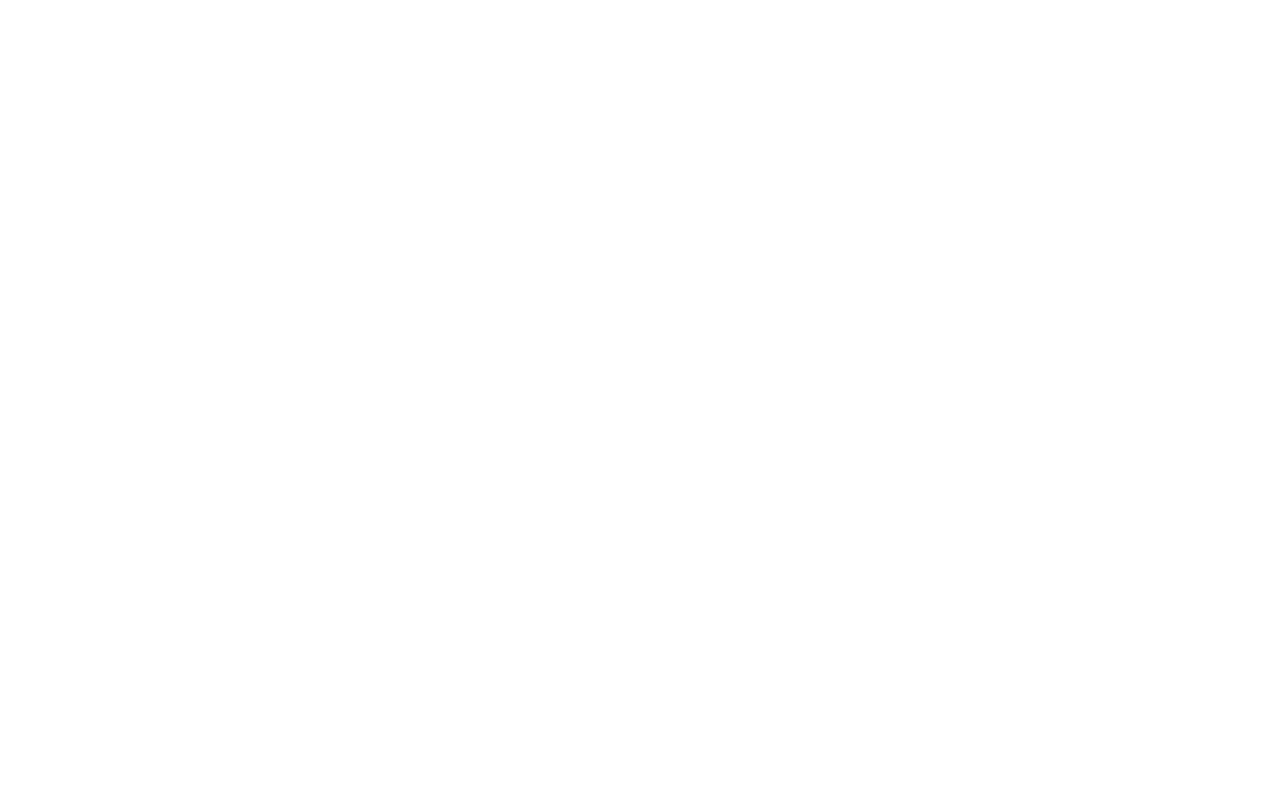
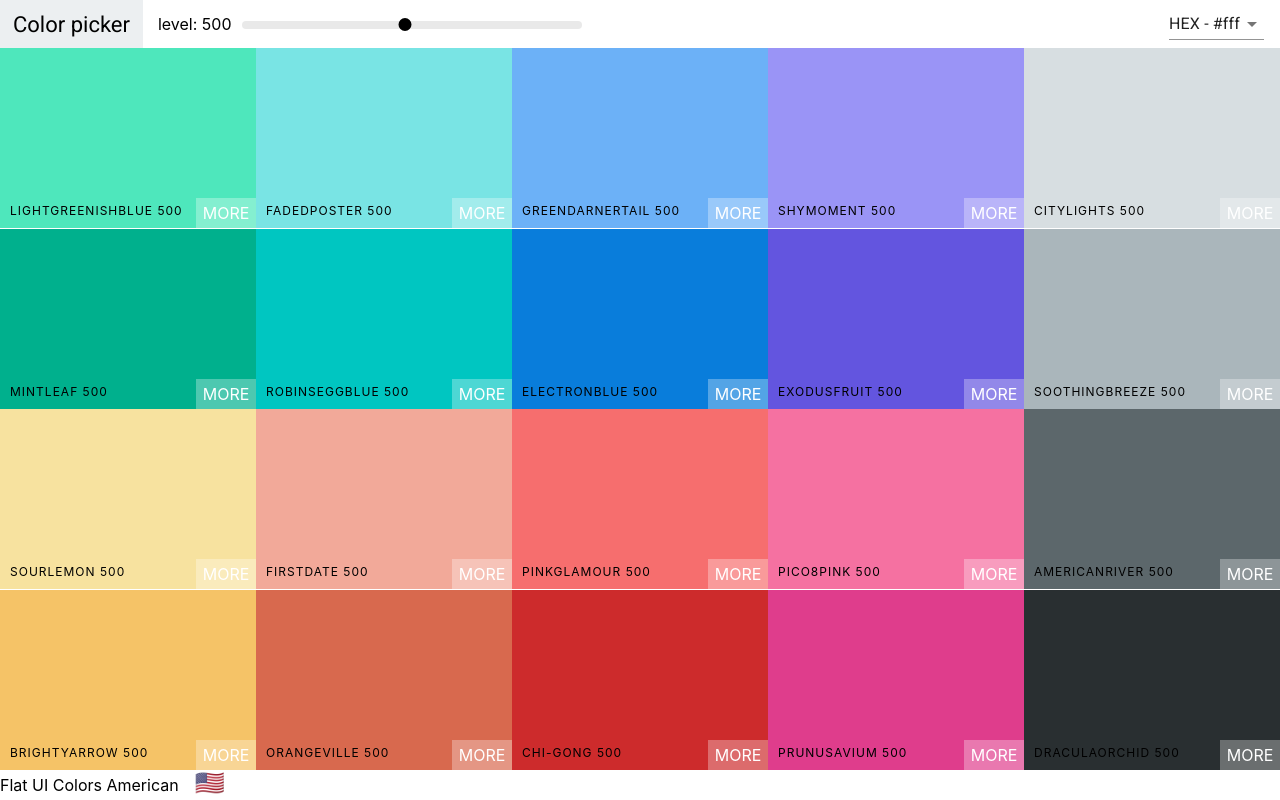
Before and after one commit to pedrolmr/color-project, a React (Create React App) app: page /palette/flat-ui-colors-american in a window 1280 px wide. Built offline with nearby package versions, Linux system fonts and the light colour scheme.

Commit message:
fixed palette route

```diff
--- a/src/App.js
+++ b/src/App.js
@@ -6,18 +6,27 @@
 import { generatePalette } from './ColorHelpers';
 
 class App extends Component {
+  findPalette = id => {
+    return seedColors.find(palette => {
+      return palette.id === id;
+    });
+  };
   render() {
     return (
       <Switch>
-        <Route exact path='/' render={() => <h1>Pallete list</h1>} />
+        <Route exact path='/' render={() => <h1>Palette list</h1>} />
         <Route
           exact
-          path='/pallete/:id'
-          render={() => <h1>Individual pallete</h1>}
+          path='/palette/:id'
+          render={props => (
+            <Palette
+              palette={generatePalette(this.findPalette(props.match.params.id))}
+            />
+          )}
         />
       </Switch>
       // <div>
-      //   <Palette pallete={generatePalette(seedColors[4])} />
+      //   <Palette palette={generatePalette(seedColors[4])} />
       // </div>
     );
   }
--- a/src/Pallete.css
+++ b/src/Palette.css
@@ -1,12 +1,12 @@
-.Pallete {
+.Palette {
   height: 100vh;
   display: flex;
   flex-direction: column;
 }
-.Pallete-colors {
+.Palette-colors {
   height: 90%;
 }
-.Pallete-footer {
+.Palette-footer {
   background-color: #fff;
   height: 5vh;
   display: flex;
--- a/src/Palette.js
+++ b/src/Palette.js
@@ -4,7 +4,7 @@
 import 'rc-slider/assets/index.css';
 import Navbar from './Navbar';
 
-import './Pallete.css';
+import './Palette.css';
 
 export default class Palette extends Component {
   constructor(props) {
@@ -24,21 +24,21 @@
     this.setState({ format: val });
   }
   render() {
-    const { colors, palleteName, emoji } = this.props.pallete;
+    const { colors, paletteName, emoji } = this.props.palette;
     const { level, format } = this.state;
     const colorBoxes = colors[level].map(color => (
       <ColorBox background={color[format]} name={color.name} key={color.id} />
     ));
     return (
-      <div className='Pallete'>
+      <div className='Palette'>
         <Navbar
           level={level}
           changeLevel={this.changeLevel}
           handleChange={this.changeFormat}
         />
-        <div className='Pallete-colors'>{colorBoxes}</div>
-        <footer className='Palleter-footer'>
-          {palleteName}
+        <div className='Palette-colors'>{colorBoxes}</div>
+        <footer className='Paletter-footer'>
+          {paletteName}
           <span className='emoji'>{emoji}</span>
         </footer>
       </div>
```
